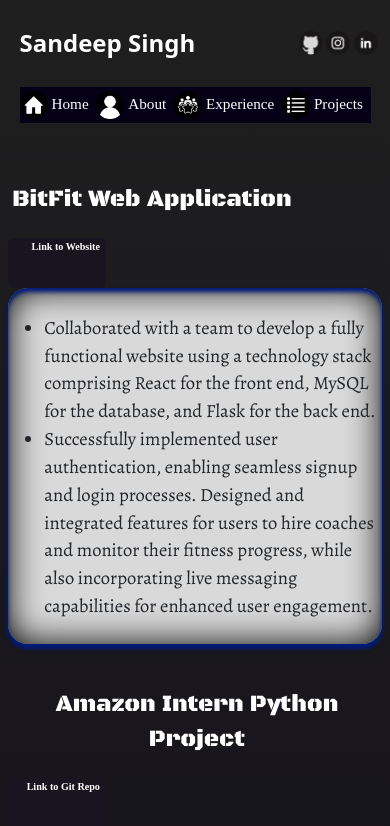
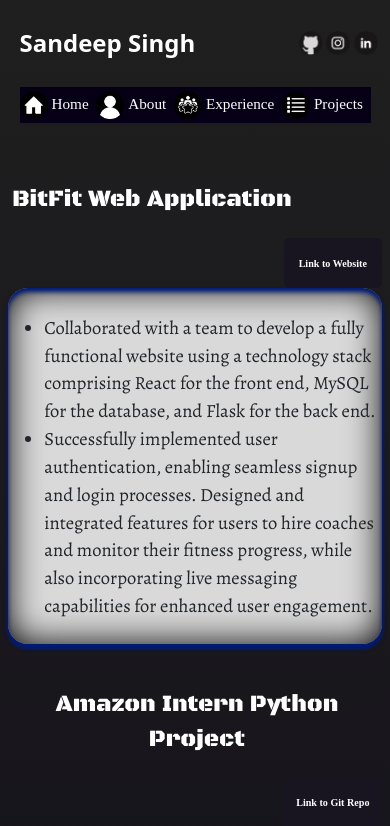
Before and after one commit to SandeepS3/personal-website, a React (Create React App) app: page /projects in a window 390 px wide. Shown: the top 826 px of the page. Built offline with nearby package versions, Linux system fonts and the light colour scheme; a web font is replaced by a local one.

Commit message:
mobile for projects

```diff
--- a/src/pages/ProjectsStyles.js
+++ b/src/pages/ProjectsStyles.js
@@ -88,12 +88,12 @@ const mediaStyles = {
     color: "white",
     fontFamily: "Black Ops One",
     fontSize: "2.8vh",
-    display: "flex",
-    justifyContent: "flex-start",
     marginLeft: "1vw",
-    paddingBottom: "0.5vh",
   },
   titleButton: {
+    display: "flex",
+    justifyContent: "center",
+    alignItems: "center",
     backgroundColor: "#181521",
     borderRadius: "0.5em",
     fontFamily: "Bubbler One",
@@ -104,9 +104,15 @@ const mediaStyles = {
     cursor: "pointer",
     width: "25vw",
     height: "6vh",
+  },
+  titleRight: {
+    display: "flex",
+    justifyContent: "flex-start",
+    paddingBottom: "0.5vh",
+  },
+  titleLeft: {
     display: "flex",
     justifyContent: "flex-end",
-    marginRight: "1vw",
   },
   descriptionBox1: {
     width: "100%",
```
